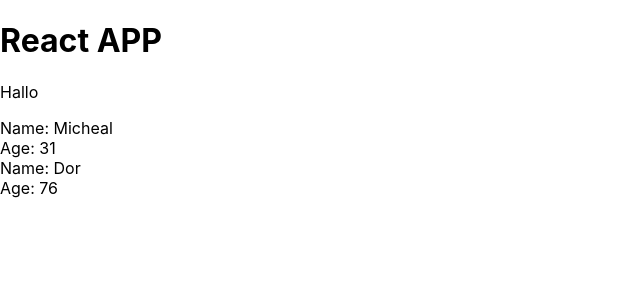
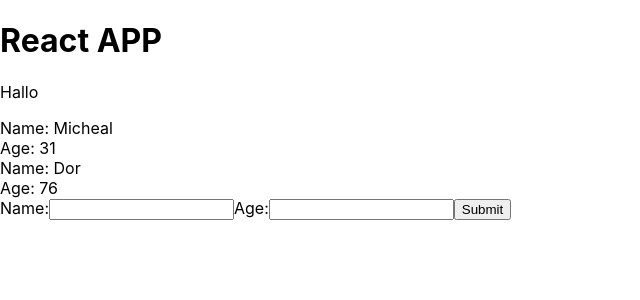
Before and after one commit to mmill63/myapp, a React (Create React App) app: page / in a window 1280 px wide. Shown: the top 300 px of the page, without its empty margins (0-640 px from the left). Built offline with nearby package versions, Linux system fonts and the light colour scheme.

Commit message:
Created AddNinja.js form component

```diff
--- /dev/null
+++ b/src/AddNinja.js
@@ -0,0 +1,32 @@
+import React, { Component } from 'react'
+
+class AddNinja extends Component {
+    state = {
+        name: null,
+        age: null
+    }
+    handleChange = (e) =>{
+        this.setState({
+            [e.target.id]: e.target.value
+        })
+    }
+    handleSubmit =(e)=>{
+        e.preventDefault();
+        console.log(this.state);
+    }
+    render(){
+        return(
+            <div>
+                <form onSubmit={this.handleSubmit}>
+                    <label htmlFor="name">Name:</label>
+                    <input type="text" id="name" onChange={this.handleChange} />
+                    <label htmlFor="name">Age:</label>
+                    <input type="text" id="age" onChange={this.handleChange} />
+                    <button>Submit</button>
+                </form>
+            </div>
+        )
+    }
+}
+
+export default AddNinja
--- a/src/App.js
+++ b/src/App.js
@@ -1,5 +1,6 @@
 import React, { Component } from 'react';
 import Ninjas from './Ninjas';
+import AddNinja from './AddNinja.js';
 
 class App extends Component {
   state ={
@@ -15,6 +16,7 @@
         <h1>React APP</h1>
         <p>Hallo</p>
         <Ninjas ninjas={this.state.ninjas}/>
+        <AddNinja />
       </div>
     );
   }
```
